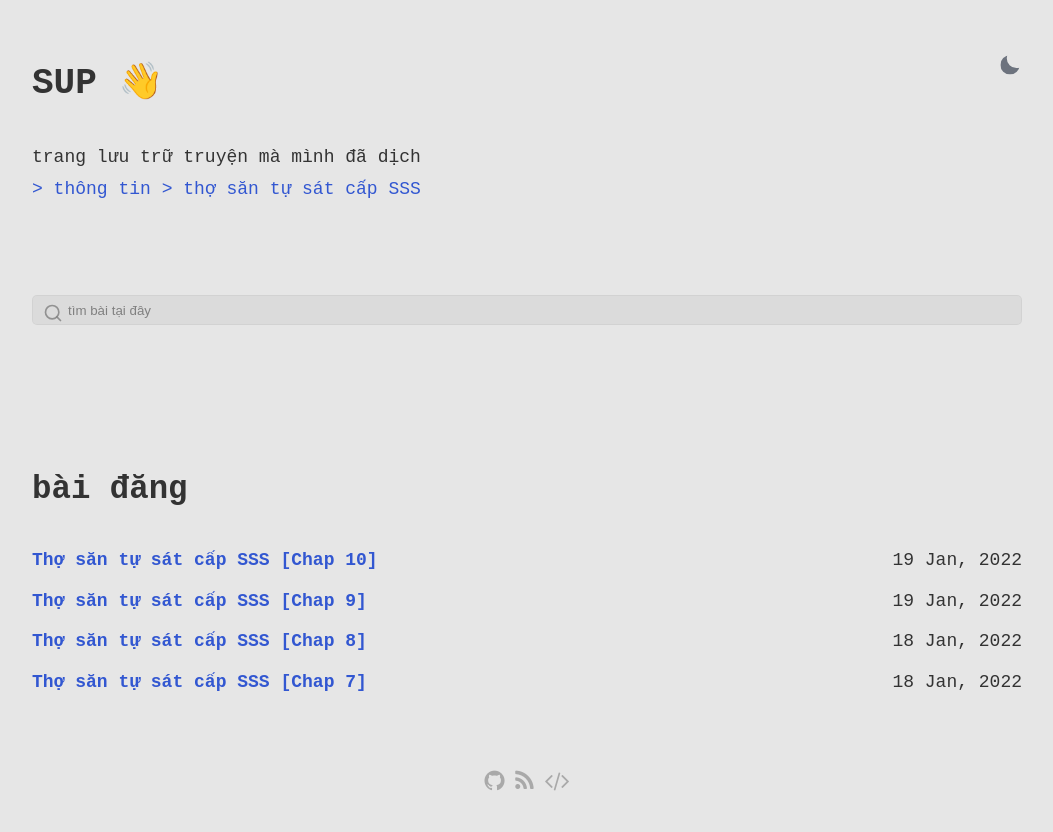
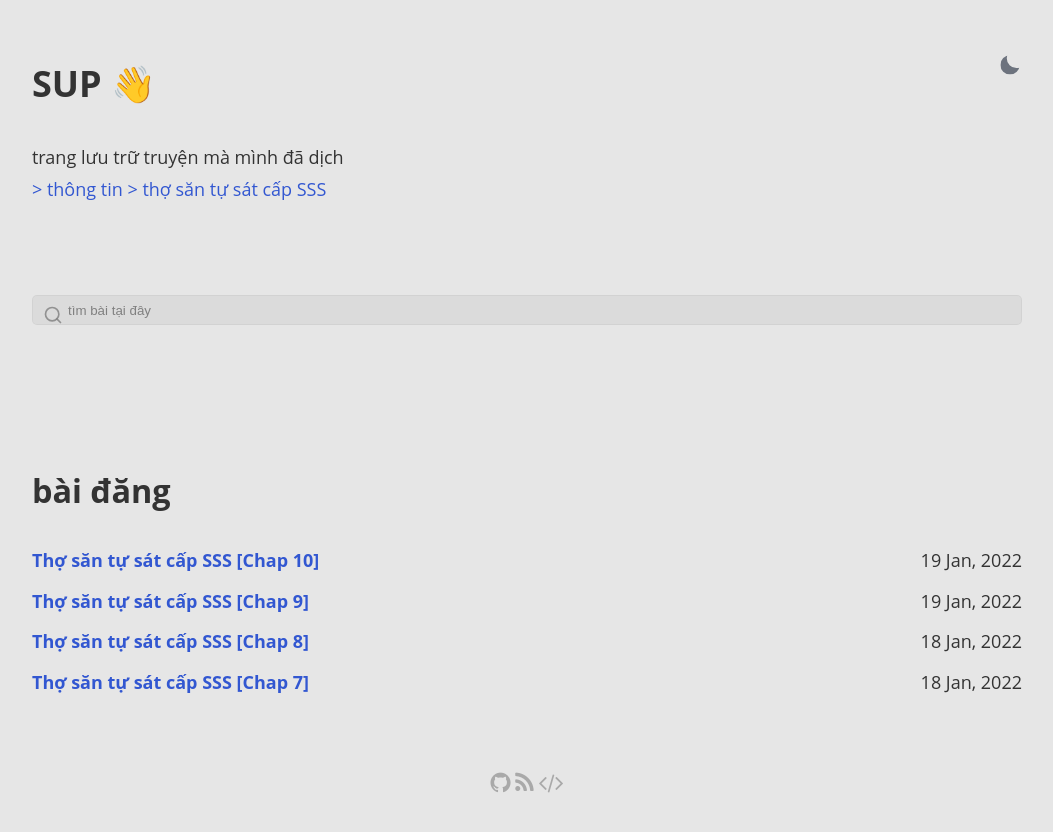
Before and after one commit to kuhekin/gesko, a Jekyll site: the page built from index.html, in a window 1280 px wide. Shown: the top 832 px of the page, without its empty margins (113-1166 px from the left). Built offline with Jekyll 4.4.1, drawn with Linux system fonts in a browser that asks for light colours.

Commit message:
Update _main.scss

```diff
--- a/_sass/_main.scss
+++ b/_sass/_main.scss
@@ -34,7 +34,7 @@ html {
 
 html,
 html[data-theme="light"] {
-	--text-font: Open-Sans;
+	--text-font: Open Sans;
 	--source-code-font: Source Code Pro;
 	--very-light-text-color: rgb(222, 222, 222);
 	--light-text-color: rgb(89, 183, 255);
@@ -98,7 +98,7 @@ html[data-theme="light"] {
 }
 
 html[data-theme="dark"] {
-	--text-font: Open-Sans;
+	--text-font: Open Sans;
 	--source-code-font: Source Code Pro;
 	--very-light-text-color: #EEE;
 	--light-text-color: #c4bbf0;
```
